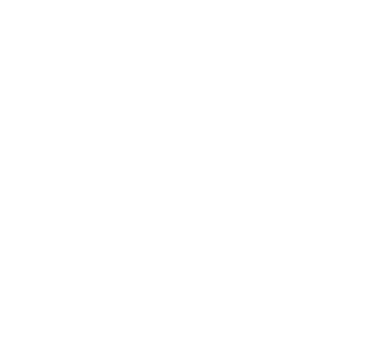
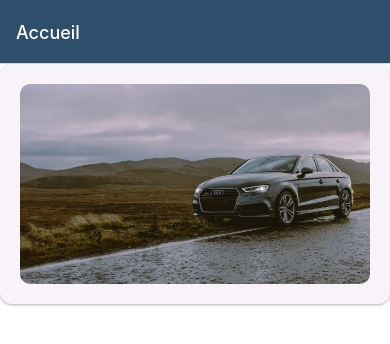
Before and after one commit to HugoMouchon/LabelCars-app, a React Native app: screen / in a window 390 px wide. Shown: the top 344 px of the page. Built offline with nearby package versions, Linux system fonts and the light colour scheme.

Commit message:
incorporation de react native paper au projet et mise en place du bouton pour acceder à la liste de voiture disponible

```diff
--- a/App.js
+++ b/App.js
@@ -4,21 +4,22 @@ import { StatusBar } from 'expo-status-bar'
 import React from 'react'
 import Home from './Home'
 
+
 const Stack = createNativeStackNavigator();
 
 const App = () => {
     return (
         <NavigationContainer>
-            <StatusBar style="light">
+            <StatusBar style="light"/>
                 <Stack.Navigator screenOptions={{
                     headerTintColor: "white",
                     headerStyle: {
-                        backgroundColor: "#2d4f6c"
+                        backgroundColor: "#2d4f6c",
                     }
-                }} />
+                }}>
 
-                <Stack.Screen name='Accueil' component={Home} />
-            </StatusBar>
+                    <Stack.Screen name='Accueil' component={Home}/>
+                    </Stack.Navigator>
         </NavigationContainer>
     )
 }
--- a/Home.js
+++ b/Home.js
@@ -1,12 +1,26 @@
 import React from 'react';
-import { StyleSheet, Text, TouchableOpacity, View, Dimensions, Image } from 'react-native';
+import { StyleSheet, Text, View, Dimensions, Image, TouchableOpacity } from 'react-native';
+import { Card } from 'react-native-paper';
 
 export default function Home() {
 
+  const boutonListVoiture = (item) => {
+    return (
+      <TouchableOpacity
+        style={styles.coffeeItem}
+        onPress={() => props.navigation.navigate("CoffeeItem", { item })}
+      >
+        <Image source={require("./assets/hero.jpg")} style={styles.img}/>
+      </TouchableOpacity>
+    )
+  }
+
+
   return (
-    <View>
-      <Text>Coucou</Text>
-      <Image source={require("./assets/hero.jpg")} />
+    <View style={styles.container}>
+      <Card style={styles.card}>
+        {boutonListVoiture()}
+      </Card>
     </View>
   );
 }
@@ -18,7 +32,16 @@ const styles = StyleSheet.create({
   container: {
     flex: 1,
     backgroundColor: '#fff',
-    alignItems: 'center',
-    justifyContent: 'center',
   },
+
+  card: {
+    padding: 20
+  },
+
+  img: {
+    width: "100%",
+    height: 200,
+    borderRadius: 10
+  }
+
 });
--- a/app.json
+++ b/app.json
@@ -9,7 +9,6 @@
 
     "icon": "./assets/icon.png",
     "splash": {
-      "image": "./assets/splash.png",
       "backgroundColor": "#2d4f6c"
     }
   },
--- a/package.json
+++ b/package.json
@@ -18,6 +18,7 @@
     "react": "18.1.0",
     "react-native": "0.70.5",
     "react-native-gesture-handler": "~2.8.0",
+    "react-native-paper": "^5.1.2",
     "react-native-reanimated": "~2.12.0",
     "react-native-safe-area-context": "4.4.1",
     "react-native-screens": "~3.18.0"
```
Also changed, not shown: 1 other file (tests, documents, lock files or other folders).
